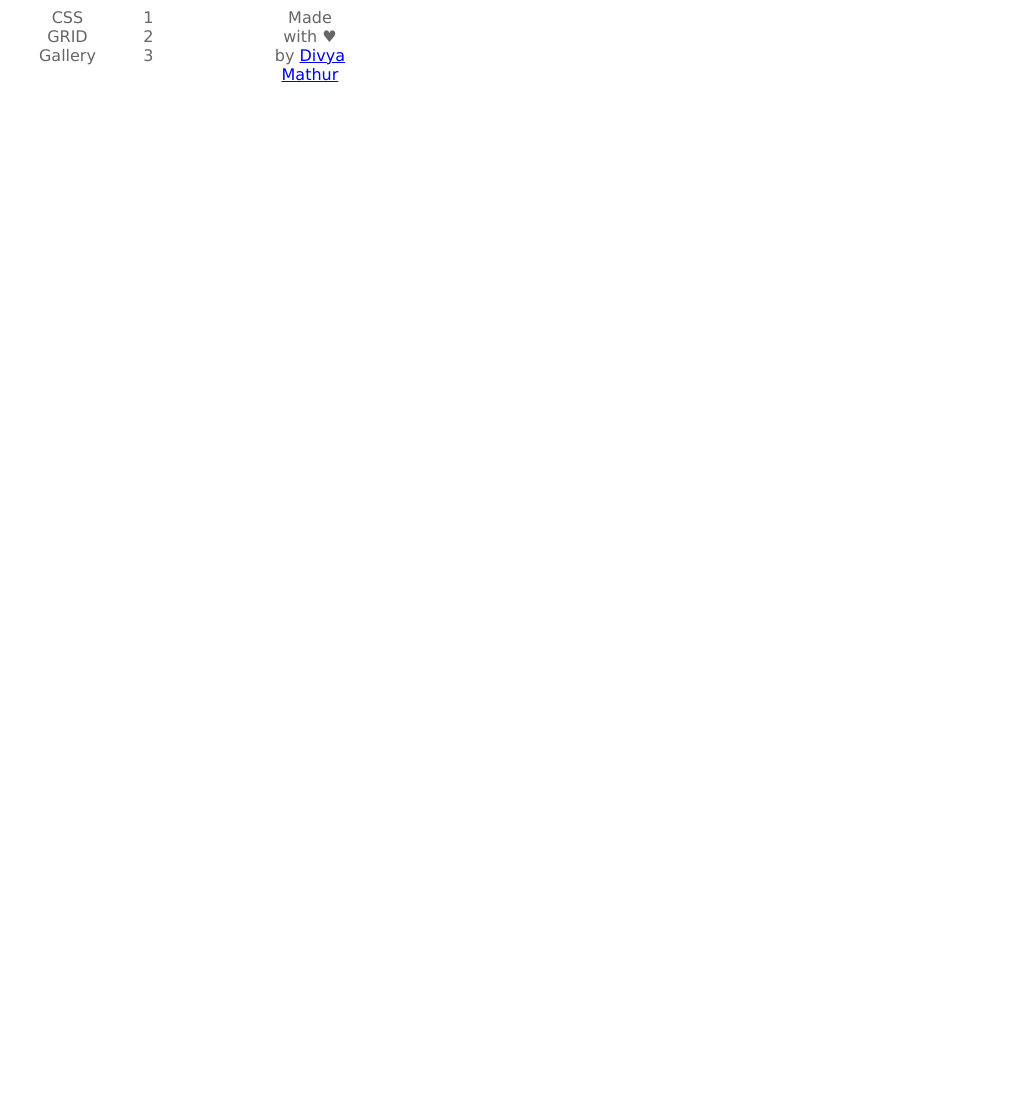
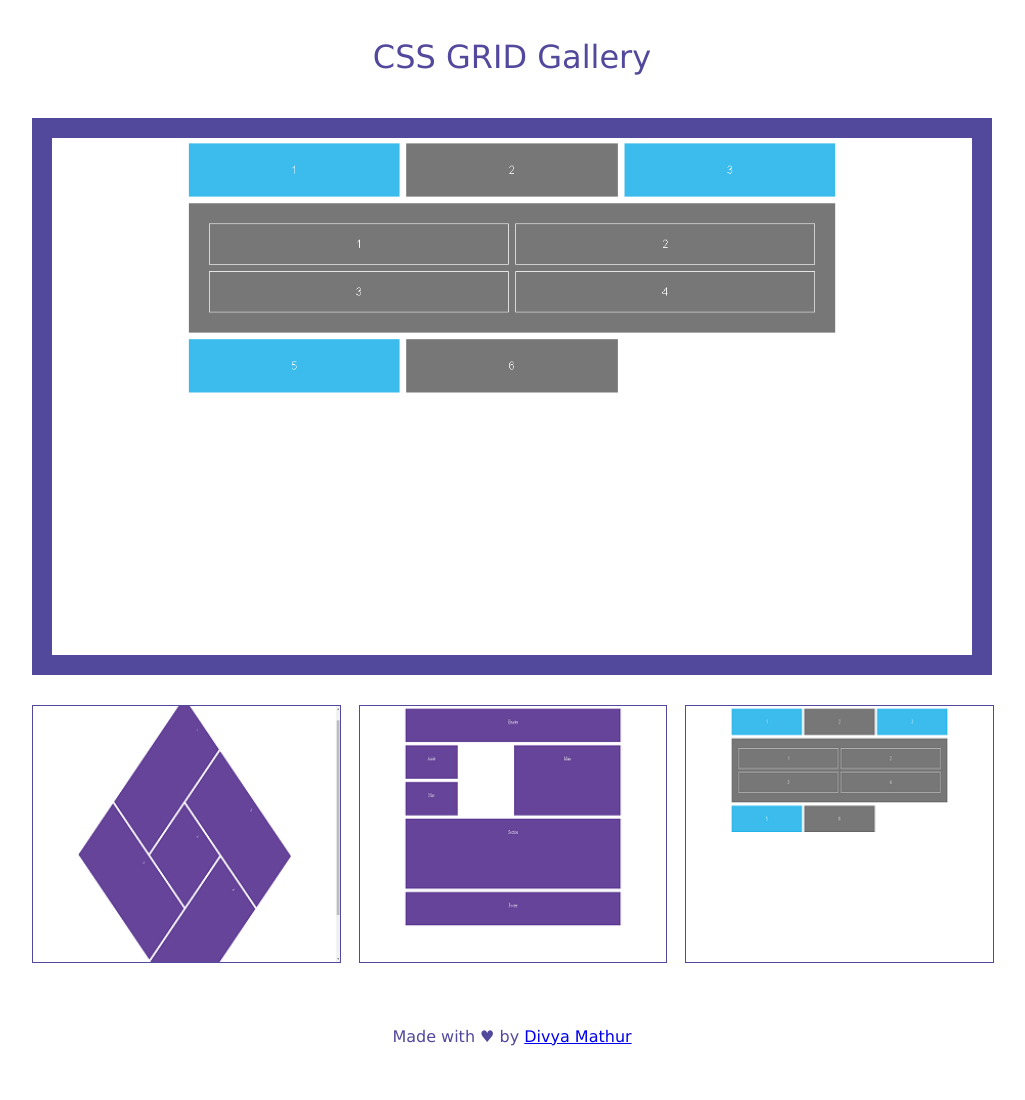
Before and after one commit to luckyrose89/css-grid-test, a plain HTML site: page index.html in a window 1280 px wide. Shown: the whole page, without its empty margins (128-1153 px from the left). Before the commit the page ends 800 px from the top, so only its background shows below. Drawn offline with Linux system fonts and the light colour scheme.

Commit message:
main html portfolio page added

```diff
--- a/css/styles8.css
+++ b/css/styles8.css
@@ -1,7 +1,8 @@
 body {
     text-align: center;
     font-family: 'Lucida Sans', 'Lucida Sans Regular', 'Lucida Grande', 'Lucida Sans Unicode', Geneva, Verdana, sans-serif;
-    color: #666;
+    color: #52489C;
+    font-size: 16px;
 }
 
 #wrapper {
@@ -12,3 +13,50 @@ body {
     max-width: 960px;
     margin: 0 auto;
 }
+
+header,
+#carousel,
+#gallery,
+footer{
+    grid-column: 1/13;
+}
+
+header {
+    font-size: 2em;
+}
+
+header,
+footer {
+    padding: 30px;
+}
+
+#carousel,
+#gallery {
+    padding: 20px;
+}
+
+#carousel {
+    background: #52489C;
+}
+
+.myslides {
+    width: 100%;
+}
+
+#gallery {
+  display: grid;
+  grid-template-columns: repeat(auto-fill, minmax(250px, 1fr));
+  grid-gap: 20px;
+  align-items: stretch;
+  padding-left: 0;
+  padding-right: 0;
+}
+
+#gallery img {
+    width: 100%;
+    object-fit: cover;
+}
+
+#gallery img {
+    border: 1px solid #52489C;
+}
--- a/index.html
+++ b/index.html
@@ -11,12 +11,36 @@
     <div id="wrapper">
         <header>CSS GRID Gallery</header>
         <div id="carousel">
-            <div>1</div>
-            <div>2</div>
-            <div>3</div>
+            <img class="myslides" src="img/slideone.png">
+            <img class="myslides" src="img/slidetwo.png">
+            <img class="myslides" src="img/slidethree.png">
         </div>
-        <main></main>
+        <div id="gallery">
+                <a href="html/mosaic.html"><img class="imageone" src="img/slideone-mini.png"></a>
+                <a href="html/grid-areas.html"><img class="imagetwo" src="img/slidetwo-mini.png"></a>
+                <a href="html/nestedgrids.html"><img class="imagethree" src="img/slidethree-mini.png"></a>
+        </div>
         <footer>Made with &#9829; by <a href="https://github.com/luckyrose89">Divya Mathur</a></footer>
     </div>
+    <script>
+        var slideIndex = 0;
+        carousel();
+
+        function carousel() {
+            var i;
+            var x = document.getElementsByClassName("myslides");
+            for(i = 0; i < x.length; i++) {
+                x[i].style.display = "none";
+            }
+
+            slideIndex++;
+
+            if (slideIndex > x.length) {
+                slideIndex = 1;
+            }
+            x[slideIndex - 1].style.display = "block";
+            setTimeout(carousel, 2000);
+        }
+    </script>
 </body>
 </html>
```
Also changed, not shown: img/slideone-mini.png (added), img/slideone.png (added), img/slidethree-mini.png (added), img/slidethree.png (added), img/slidetwo-mini.png (added), img/slidetwo.png (added).
